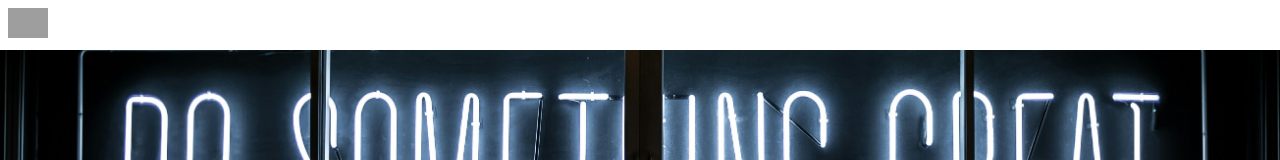
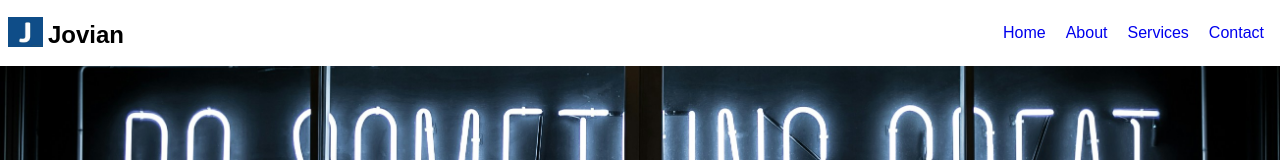
Before and after one commit to CatchPromise/Jovian-responsive-website, a plain HTML site: page index.html in a window 1280 px wide. Shown: the top 160 px of the page. Drawn offline with Linux system fonts and the light colour scheme; grey boxes are pictures that could not be loaded.

Commit message:
Added New Files,Added Meta Tags,Changed the Title

```diff
--- a/index.html
+++ b/index.html
@@ -2,16 +2,32 @@
 <html lang="en">
 
 <head>
+    <meta charset="UTF-8">
+    <meta name="viewport" content="width=device-width, initial-scale=1.0">
+    <meta name="description" content="Jovian Job Opportunities">
+    <meta name="author" content="Jovian">
     <title>
-        My First Web Page
+        Jovian - Job Opportunities
     </title>
+    <link rel="icon" href="j favicon.jpeg">
     <link rel="stylesheet" href="styles.css">
 </head>
 
 <body>
-    <div id="navbar">
-        <img id="logo" alt="Jovian Logo" src="https://i.imgur.com/m1wXjqw.png" />
+    <nav class="navbar">
+        <div class="brand">
+            <img id="logo" alt="Jovian Logo" src="j nav.jpeg" />
+            <span id="brand-txt">Jovian</span>
         </div>
+        <ul>
+            <li><a href="index.html">Home</a></li>
+            <li><a href="about.html">About</a></li>
+            <li><a href="services.html">Services</a></li>
+            <li><a href="contact.html">Contact</a></li>
+        </ul>
+    </nav>
+
+
     <img id="banner" src="banner.jpg" alt="Banner" height="240">
     <h1>About Jovian</h1>
     <div id="about">
--- a/styles.css
+++ b/styles.css
@@ -4,13 +4,36 @@ body {
     font-family: sans-serif;
 }
 
-#navbar {
+.navbar {
     padding: 8px;
     margin: 0;
+    display: flex;
+    align-items: center;
+    flex-wrap: nowrap;
 }
 
+#logo {
+    height: 35px;
+    width: 35px;
+}
 
+.navbar ul {
+    display: flex;
+    list-style: none;
+    gap: 15px 20px;
+    margin-left: auto;
+    padding-right: 8px;
+}
 
+#brand-txt{
+    font-size: 24px;
+    font-weight: bold;
+    display: flex;
+    align-items: center;
+    gap: 8px;
+    margin-top: -30px;
+    margin-left: 40px;
+}
 #banner {
     object-fit: cover;
 }
@@ -100,3 +123,9 @@ h3 {
 .copyright {
     color: grey;
 }
+
+@media screen and (min-width: 370px) and (max-width: 600px) {
+    body {
+        background-color: bisque;
+    }
+}
```
Also changed, not shown: j favicon.jpeg (added), j nav.jpeg (added). Lines whose indentation alone changed are shown as unchanged.
